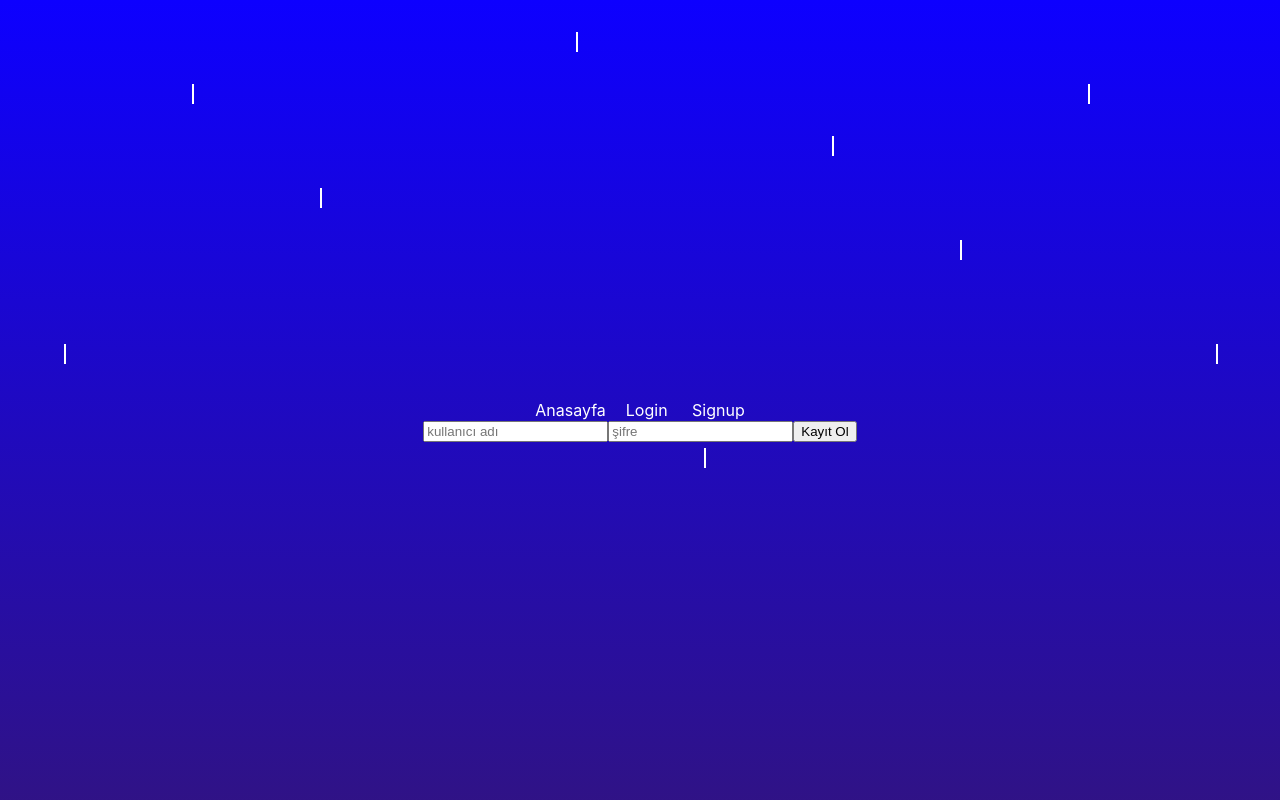
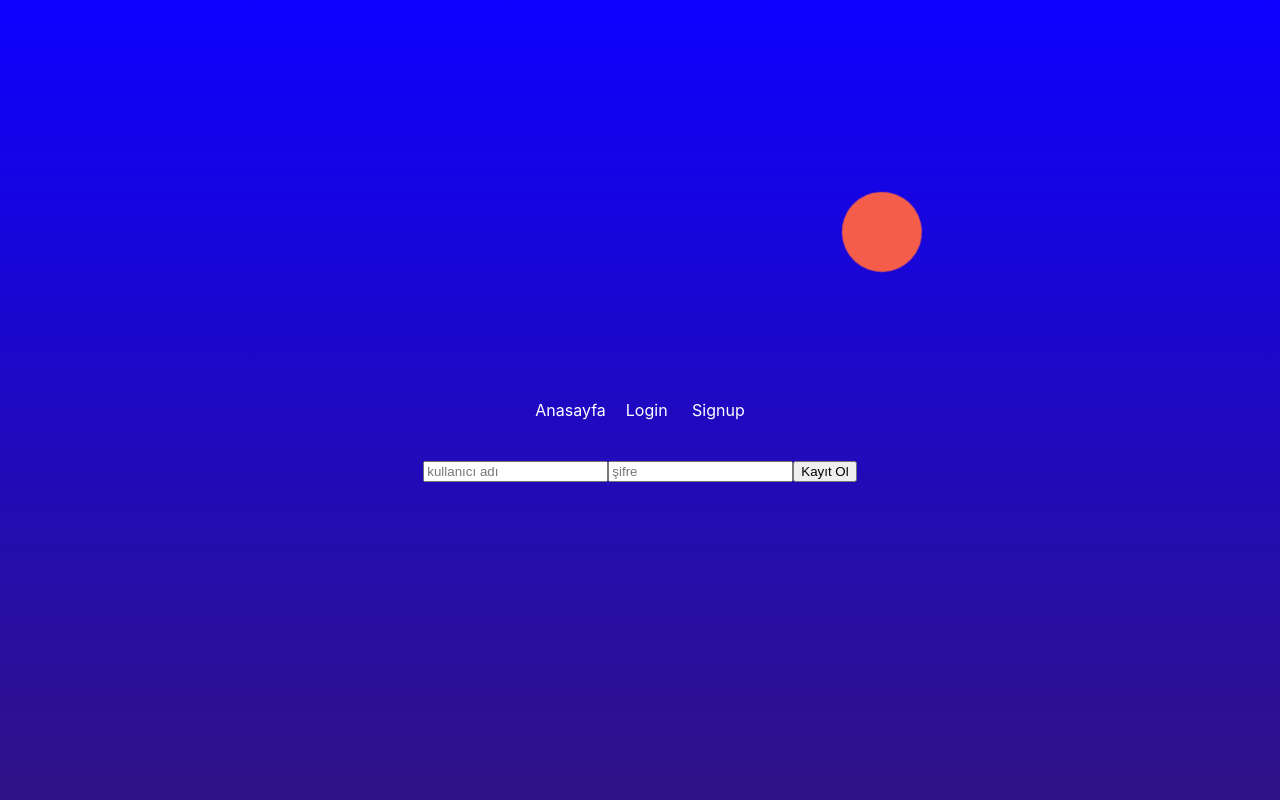
Before and after one commit to GoktugYmsk/react-redux-dynamic-challange, a React (Create React App) app: page /Sign in a window 1280 px wide. Shown: the top 800 px of the page. Built offline with nearby package versions, Linux system fonts and the light colour scheme.

Commit message:
colored balloon added

```diff
--- a/src/App.js
+++ b/src/App.js
@@ -25,19 +25,6 @@ function App() {
 
   return (
     <div className="App">
-      <div class="rainy">
-        <div class="rain"></div>
-        <div class="rain"></div>
-        <div class="rain"></div>
-        <div class="rain"></div>
-        <div class="rain"></div>
-        <div class="rain"></div>
-        <div class="rain"></div>
-        <div class="rain"></div>
-        <div class="rain"></div>
-        <div class="rain"></div>
-      </div>
-
       {activeBar &&
         <div className='navbarApp' >
           <h1>Devam etmek için Login ekranına tıklayınız</h1>
--- a/src/components/login/Login.js
+++ b/src/components/login/Login.js
@@ -32,6 +32,18 @@ function Login() {
 
   return (
     <div className="loginPage">
+      <div class="rainy">
+        <div class="rain"></div>
+        <div class="rain"></div>
+        <div class="rain"></div>
+        <div class="rain"></div>
+        <div class="rain"></div>
+        <div class="rain"></div>
+        <div class="rain"></div>
+        <div class="rain"></div>
+        <div class="rain"></div>
+        <div class="rain"></div>
+      </div>
       <Helmet>
         <title>Login</title>
       </Helmet>
--- a/src/components/user/User.js
+++ b/src/components/user/User.js
@@ -20,6 +20,9 @@ function User() {
       <Helmet>
         <title>Signup</title>
       </Helmet>
+      <div className='colorBalloons' >
+        balloon
+      </div>
       {!open &&
         <div className='userSignUp' >
           <input
@@ -33,6 +36,7 @@ function User() {
           />
           <button className='saveUser' onClick={handleSignup}>Kayıt Ol</button>
         </div>}
+
     </div>
   )
 }
--- a/src/components/user/index.css
+++ b/src/components/user/index.css
@@ -1,3 +1,64 @@
-.saveUser{
+.saveUser {
     cursor: pointer;
 }
+.colorBalloons {
+    position: relative;
+    animation-name: spin;
+    animation-duration: 4s;
+    animation-timing-function: linear;
+    animation-iteration-count: infinite;
+    right: 120px;
+    width: 40px;
+    height: 40px;
+    border-radius: 50%;
+    transform-origin: 320px 0;
+    background: transparent;
+}
+
+.colorBalloons:after {
+    content: "";
+    position: absolute;
+    top: 50%;
+    left: 50%;
+    transform: translate(-50%, -50%);
+    width: 80px;
+    height: 80px;
+    border-radius: 50%;
+    animation: changeColor 3s ease-in-out infinite;
+}
+
+.colorBalloons .block1:after {
+    background-color: #ff7f50;
+}
+
+.colorBalloons .block2:after {
+    background-color: #6495ed;
+}
+
+.colorBalloons .block3:after {
+    background-color: #dc143c;
+}
+
+@keyframes spin {
+    0% {
+        transform: rotate(0deg) translate(-50%, -50%);
+    }
+    100% {
+        transform: rotate(360deg) translate(-50%, -50%);
+    }
+}
+
+@keyframes changeColor {
+    0% {
+        background-color: #ff7f50;
+    }
+    33% {
+        background-color: #6495ed;
+    }
+    66% {
+        background-color: #dc143c;
+    }
+    100% {
+        background-color: #ff7f50;
+    }
+}
```
